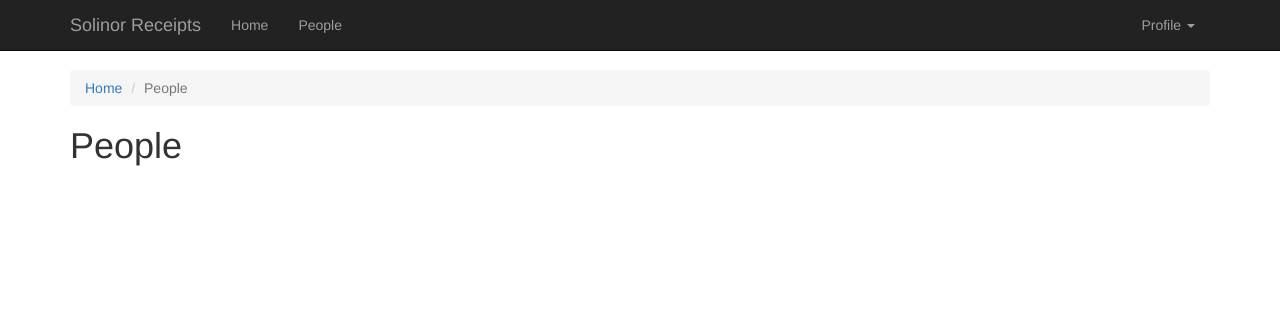
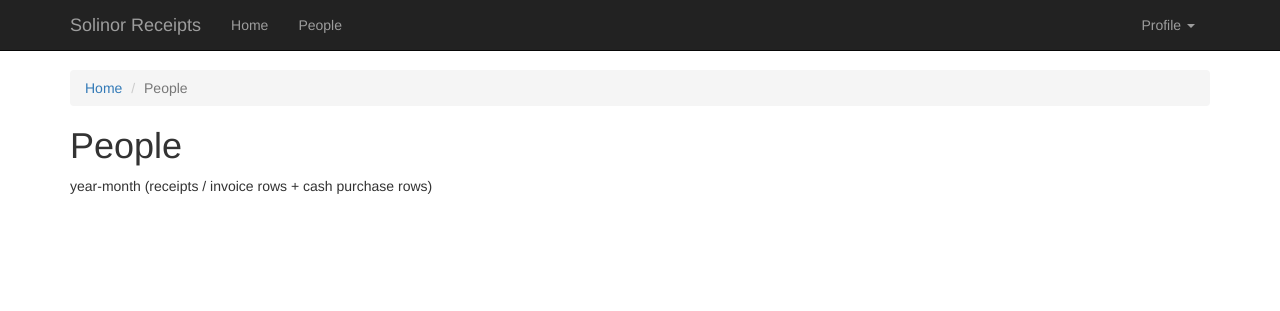
Before and after one commit to solinor/luovu-receipts, a Django app: page /people in a window 1280 px wide. Shown: the top 311 px of the page. Run offline with Django 3.2, Linux system fonts and the light colour scheme; the visitor is signed in with stand-in values (Sample User, id 1); data comes from the database, SQL or seed files in the repository; data that the repository does not hold is empty; some libraries are stand-ins or nearby versions.

Commit message:
Add cash receipts to people list

```diff
--- a/receipts/templates/people.html
+++ b/receipts/templates/people.html
@@ -22,6 +22,8 @@
 
 <h1>People</h1>
 
+<p>year-month (receipts / invoice rows + cash purchase rows)</p>
+
 <table class="table">
   <tbody>
     {% for person in people %}
@@ -29,7 +31,7 @@
     <tr>
       <td>{{ person.email }}</td>
       {% for date in person.dates %}
-      <td class="{% if date.date %}{% if date.match %}matching-row{% else %}non-matching-row{% endif %}{% endif %}">{% if date.date %}<a href="{% url 'person' person.email date.date.year date.date.month %}">{{ date.date.year }}-{{ date.date.month }} ({{ date.receipt_rows }} / {{ date.invoice_rows }})</a>{% endif %}</td>
+      <td class="{% if date.date %}{% if date.match %}matching-row{% else %}non-matching-row{% endif %}{% endif %}">{% if date.date %}<a href="{% url 'person' person.email date.date.year date.date.month %}">{{ date.date.year }}-{{ date.date.month }} ({{ date.receipt_rows }} / {{ date.invoice_rows }}{% if date.cash_purchase_rows > 0 %} + {{ date.cash_purchase_rows }}{% endif %})</a>{% endif %}</td>
       {% endfor %}
     </tr>
     {% endif %}
--- a/receipts/views.py
+++ b/receipts/views.py
@@ -113,11 +113,13 @@ def people_list(request):
     dates.append(today - relativedelta(months=1))
     dates.append(today - relativedelta(months=2))
     dates.append(today - relativedelta(months=3))
+    dates.append(today - relativedelta(months=4))
     dates.reverse()
     dates_set = set(dates)
     people = [{"email": a, "dates": []} for a in get_all_users()]
     invoice_per_person_data = InvoiceRow.objects.values_list("card_holder_email_guess", "invoice_date").order_by("card_holder_email_guess", "invoice_date").annotate(rowcount=Count("row_identifier"))
-    receipts_per_user_data = LuovuReceipt.objects.exclude(state="deleted").annotate(month=TruncMonth("date")).values_list("luovu_user", "month").order_by("luovu_user", "month").annotate(rowcount=Count("pk"))
+    receipts_per_user_data = LuovuReceipt.objects.exclude(state="deleted").exclude(account_number=1900).annotate(month=TruncMonth("date")).values_list("luovu_user", "month").order_by("luovu_user", "month").annotate(rowcount=Count("pk"))
+    cash_purchases_per_user_data = LuovuReceipt.objects.exclude(state="deleted").filter(account_number=1900).annotate(month=TruncMonth("date")).values_list("luovu_user", "month").order_by("luovu_user", "month").annotate(rowcount=Count("pk"))
     invoice_per_person = {}
     for user_email, invoice_date, cnt in invoice_per_person_data:
         if user_email not in invoice_per_person:
@@ -129,6 +131,12 @@ def people_list(request):
         if receipt_date not in invoice_per_person[user_email]:
             invoice_per_person[user_email][receipt_date] = {"invoice_rows": 0}
         invoice_per_person[user_email][receipt_date]["receipt_rows"] = cnt
+    for user_email, receipt_date, cnt in cash_purchases_per_user_data:
+        if user_email not in invoice_per_person:
+            invoice_per_person[user_email] = {}
+        if receipt_date not in invoice_per_person[user_email]:
+            invoice_per_person[user_email][receipt_date] = {"invoice_rows": 0}
+        invoice_per_person[user_email][receipt_date]["cash_purchase_rows"] = cnt
 
     for i, person in enumerate(people):
         if person["email"] not in invoice_per_person:
@@ -140,7 +148,7 @@ def people_list(request):
             if date not in invoice_per_person[person["email"]]:
                 people[i]["dates"].append({})
             else:
-                row = {"date": date, "match": False, "invoice_rows": invoice_per_person[person["email"]][date].get("invoice_rows", 0), "receipt_rows": invoice_per_person[person["email"]][date].get("receipt_rows", 0)}
+                row = {"date": date, "match": False, "invoice_rows": invoice_per_person[person["email"]][date].get("invoice_rows", 0), "receipt_rows": invoice_per_person[person["email"]][date].get("receipt_rows", 0), "cash_purchase_rows": invoice_per_person[person["email"]][date].get("cash_purchase_rows", 0)}
                 if row["invoice_rows"] == row["receipt_rows"]:
                     row["match"] = True
                 people[i]["dates"].append(row)
```
